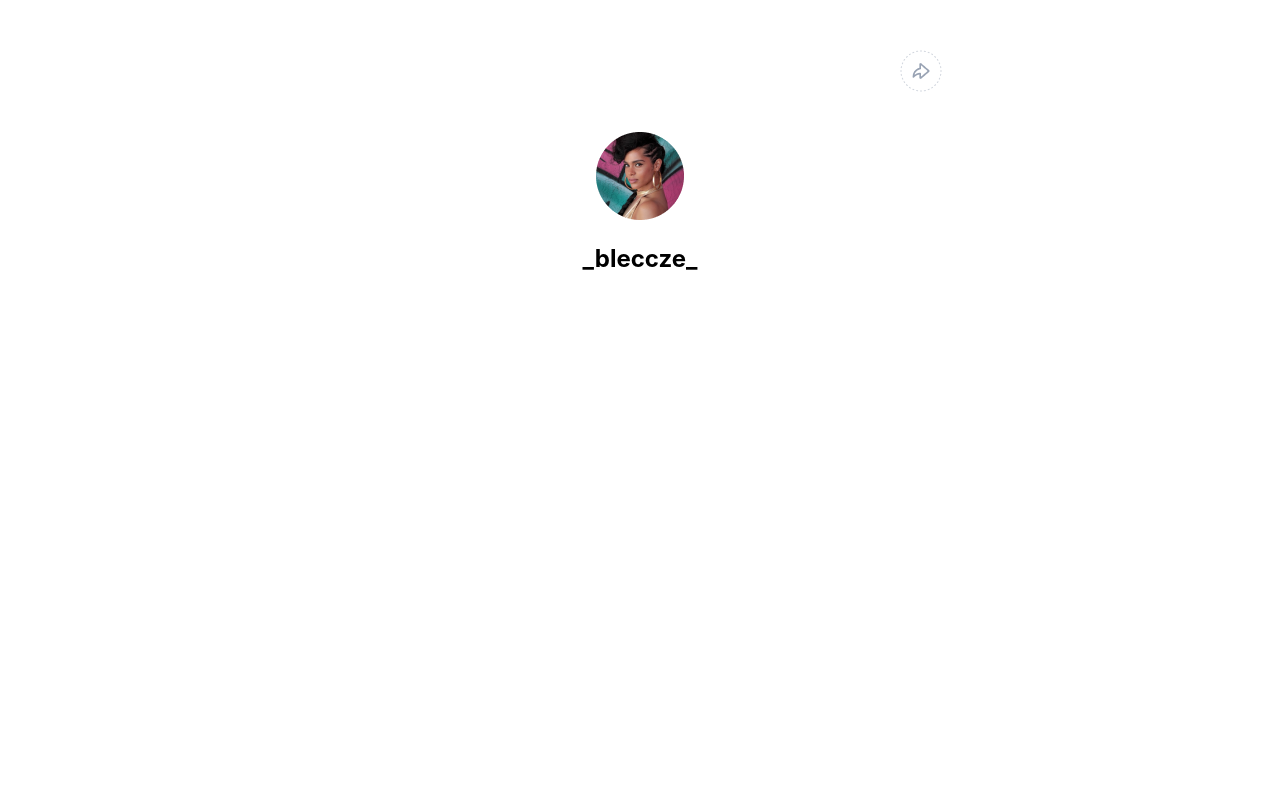
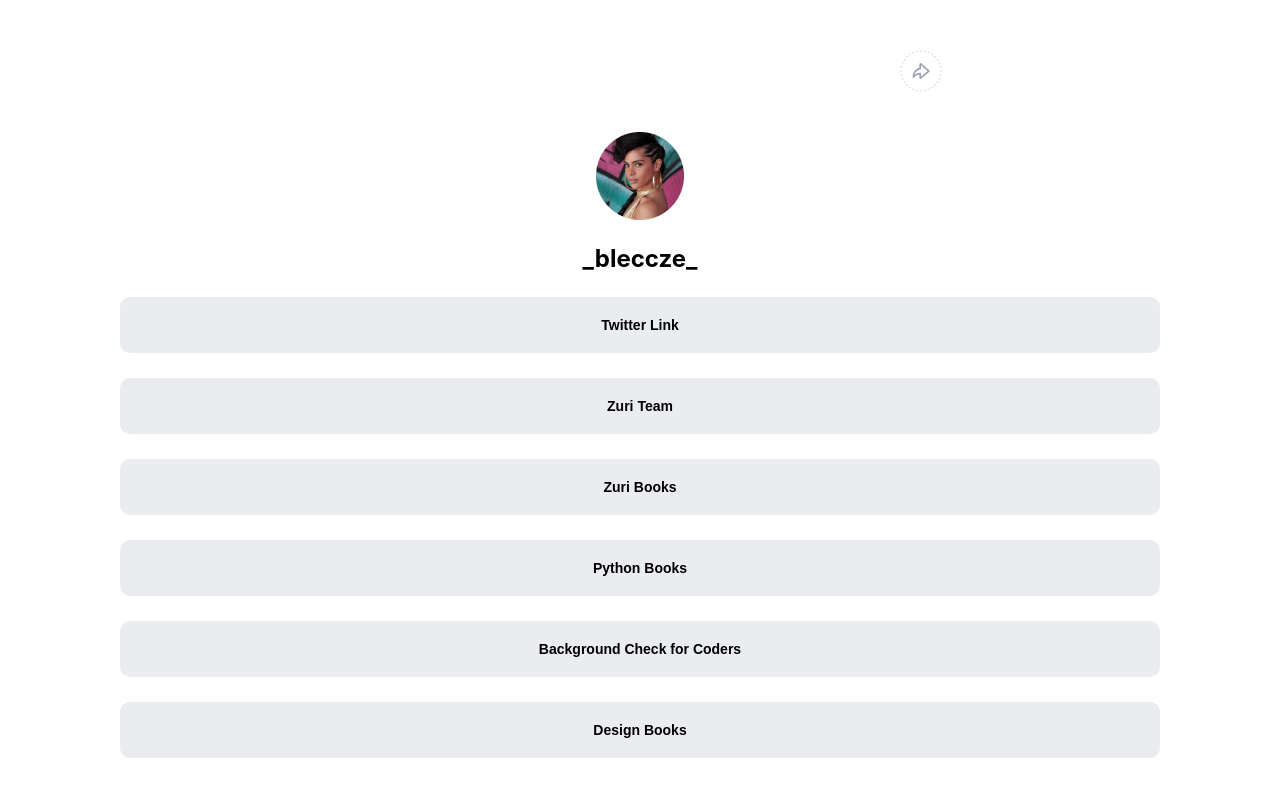
Before and after one commit to blessing986/HNG-task-1, a React (Create React App) app: page / in a window 1280 px wide. Shown: the top 796 px of the page. Built offline with nearby package versions, Linux system fonts and the light colour scheme.

Commit message:
Chore:  Styled and added a link section containing buttons with links to external website

```diff
--- a/src/App.css
+++ b/src/App.css
@@ -88,3 +88,17 @@
 
   display: none;
 }
+
+.btns {
+
+  width: 100%;
+  background-color: #EAECF0;
+  padding: 20px 28px;
+  border: none;
+  border-radius: 10px;
+  font-weight: bold;
+  font-size: 14px;
+  margin-bottom: 25px;
+  cursor: pointer;
+
+}
--- a/src/App.js
+++ b/src/App.js
@@ -27,6 +27,28 @@ function App() {
 
         {/* profile section ends */}
 
+
+
+        {/* The links section */}
+
+        <div>
+
+          <a href="https://twitter.com/_bleccze_"> <button className="btns" id="btn__zuri">Twitter Link</button> </a>
+
+          <a href="https://training.zuri.team/"> <button className="btns" id="btn__zuri">Zuri Team</button> </a>
+
+          <a href=" http://books.zuri.team "> <button className="btns" id="books">Zuri Books</button> </a>
+
+          <a href="https://books.zuri.team"> <button className="btns" id="book__python">Python Books</button> </a>
+
+          <a href="https://background.zuri.team"> <button className="btns" id="pitch">Background Check for Coders</button> </a>
+
+          <a href="https://books.zuri.team/design-rules"> <button className="btns" id="book__design">Design Books</button> </a>
+
+        </div>
+
+        {/* The links section */}
+
       </section>
 
     </div>
```
